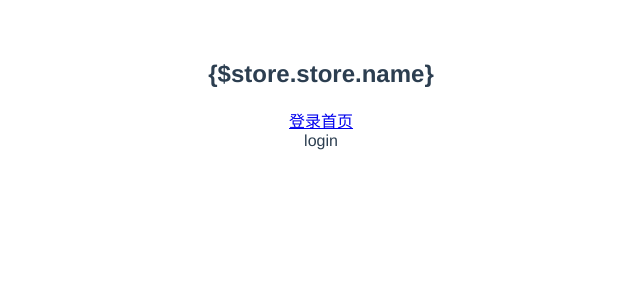
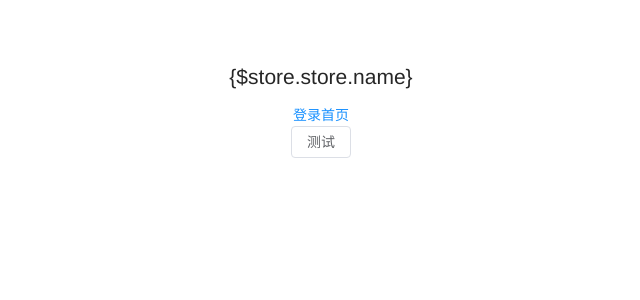
Before and after one commit to pgl-g/vue3.x-cms, a Vue app: page /#/login in a window 1280 px wide. Shown: the top 300 px of the page, without its empty margins (319-959 px from the left). Built offline with nearby package versions, Linux system fonts and the light colour scheme.

Commit message:
feat:按需加载配置element-push

```diff
--- a/babel.config.js
+++ b/babel.config.js
@@ -1,5 +1,14 @@
 module.exports = {
-  presets: [
-    '@vue/cli-plugin-babel/preset'
-  ]
+  // plugins: [
+  //   [
+  //     'import',
+  //     {
+  //       libraryName: 'element-plus',
+  //       customStyleName: (name) => {
+  //         return `element-plus/lib/theme-chalk/${name}.css`
+  //       }
+  //     }
+  //   ]
+  // ],
+  presets: ['@vue/cli-plugin-babel/preset']
 }
--- a/package.json
+++ b/package.json
@@ -9,6 +9,7 @@
   },
   "dependencies": {
     "core-js": "^3.6.5",
+    "element-plus": "^1.1.0-beta.8",
     "vue": "^3.0.0",
     "vue-router": "^4.0.11",
     "vuex": "^4.0.2",
@@ -24,6 +25,7 @@
     "@vue/compiler-sfc": "^3.0.0",
     "@vue/eslint-config-prettier": "^6.0.0",
     "@vue/eslint-config-typescript": "^7.0.0",
+    "babel-plugin-import": "^1.13.3",
     "commitizen": "^4.2.4",
     "cz-conventional-changelog": "^3.3.0",
     "eslint": "^6.7.2",
--- /dev/null
+++ b/src/global/index.ts
@@ -0,0 +1,11 @@
+// import 'element-plus/lib/theme-chalk/base.css'
+import 'element-plus/dist/index.css'
+import { ElButton } from 'element-plus'
+import { App } from '@vue/runtime-core'
+
+const components = [ElButton]
+export function register(app: App<Element>) {
+  for (const component of components) {
+    app.component(component.name, component)
+  }
+}
--- a/src/main.ts
+++ b/src/main.ts
@@ -2,8 +2,10 @@ import { createApp } from 'vue'
 import App from './App.vue'
 import router from './router'
 import store from './store'
+import { register } from './global'
 
 const app = createApp(App)
+register(app)
 app.use(router)
 app.use(store)
 app.mount('#app')
--- a/src/views/login/login.vue
+++ b/src/views/login/login.vue
@@ -1,5 +1,7 @@
 <template>
-  <div>login</div>
+  <div>
+    <el-button>测试</el-button>
+  </div>
 </template>
 
 <script lang="ts">
```
Also changed, not shown: .eslintrc.js, 1 other file (tests, documents, lock files or other folders).
